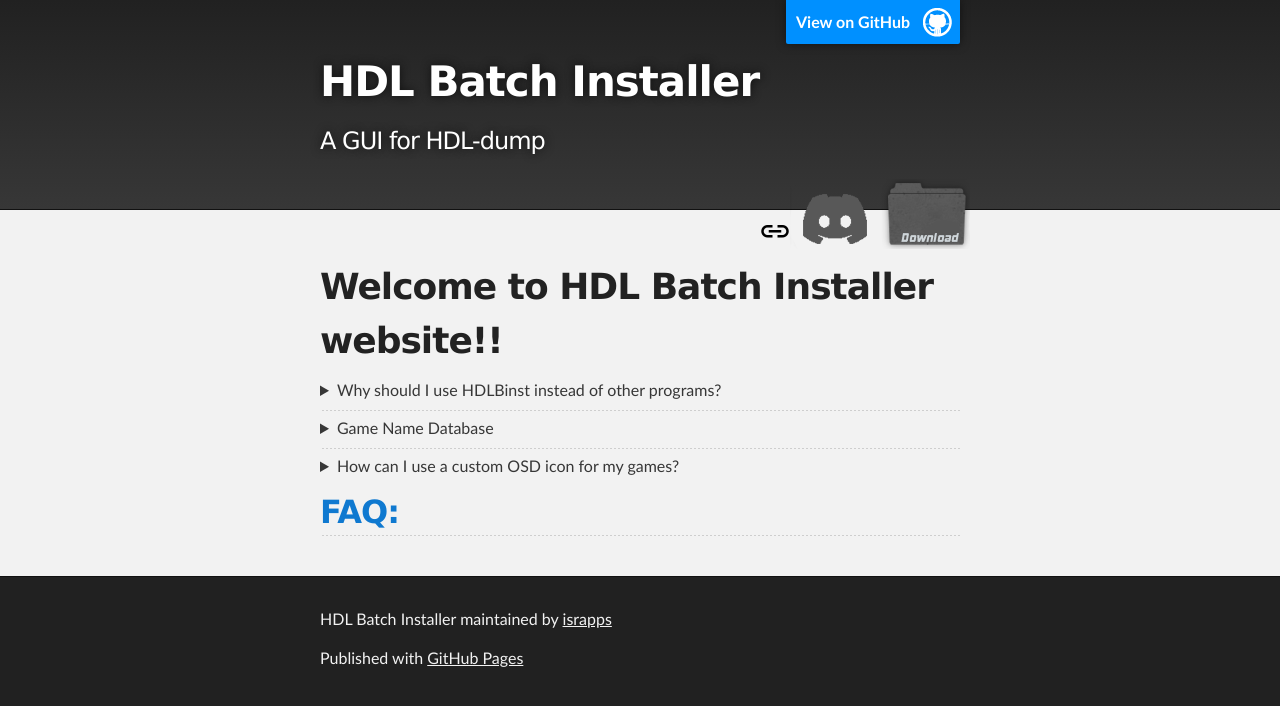
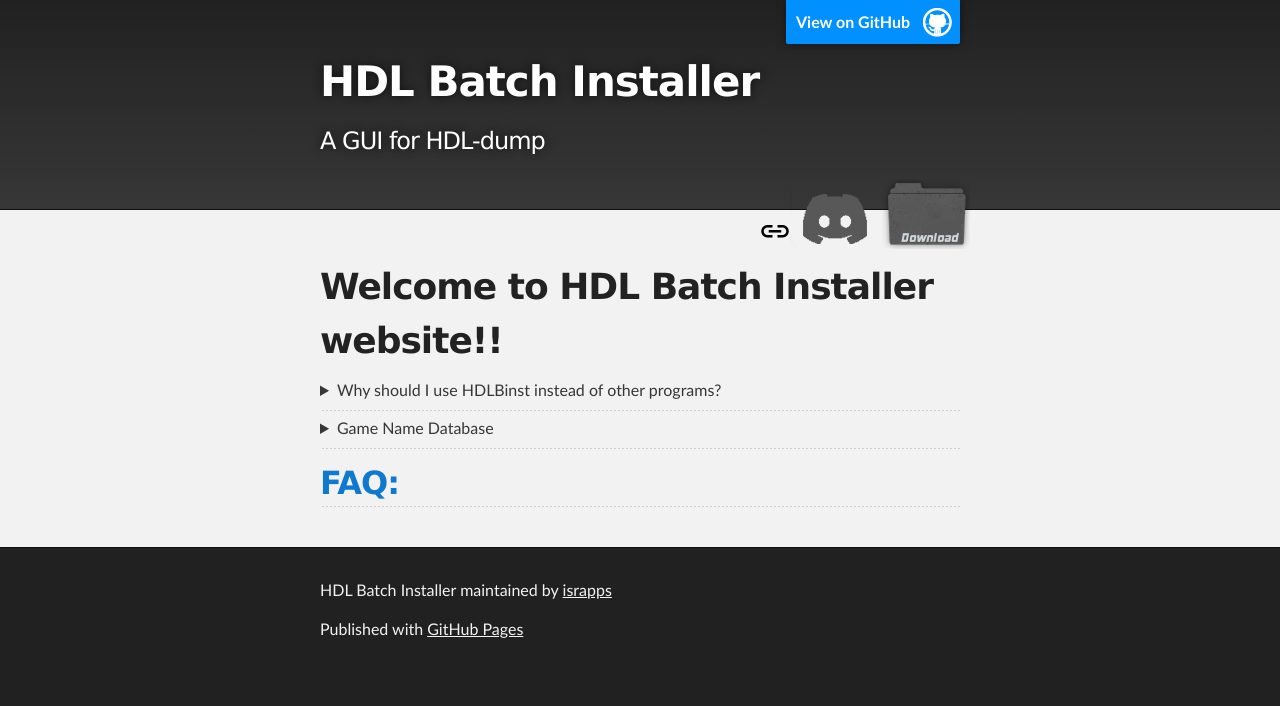
Before and after one commit to israpps/HDL-Batch-installer, a Jekyll site: the page built from index.md, in a window 1280 px wide. Shown: the top 706 px of the page. Built offline with Jekyll 4.4.1, drawn with Linux system fonts in a browser that asks for light colours; our own code applies the rules of GitHub Pages for plain Markdown files.

Commit message:
Update index.md

```diff
--- a/index.md
+++ b/index.md
@@ -42,12 +42,5 @@
 
 -----
 
-<details>
-  <summary> <b> How can I use a custom OSD icon for my games? </b> </summary>
-    <p>
-
-Take the desired custom icon and place it on the program folder (where `boot.kelf` resides) and name it as `list.ico`
-    </p>
-  </details>
 
 ## [FAQ:](./FAQ/FAQ.html)
```
